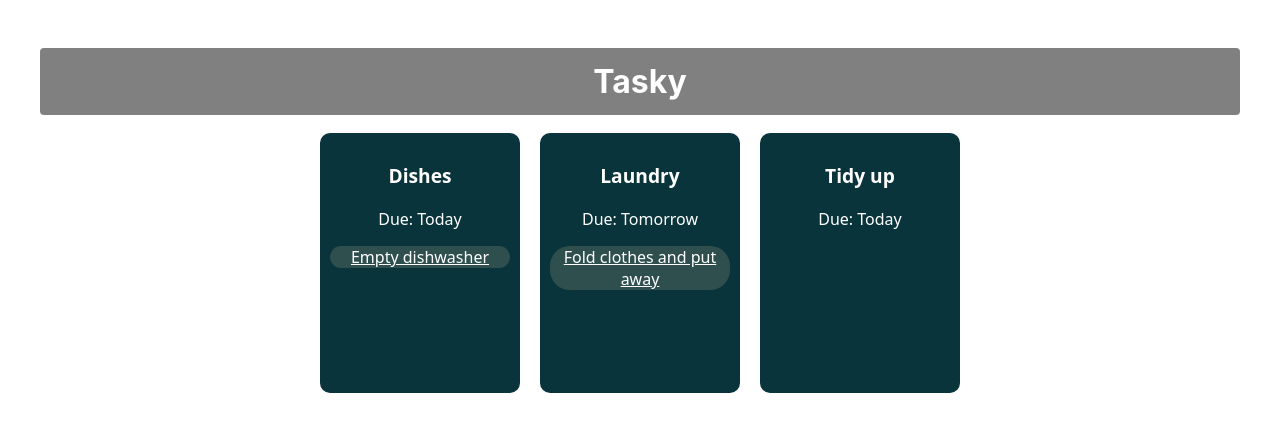
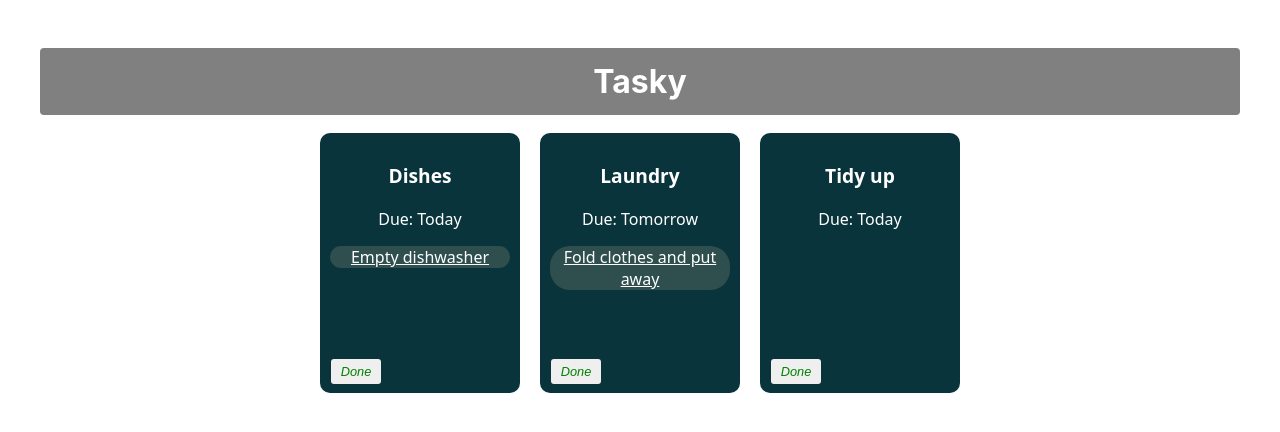
Before and after one commit to zalan-toth/react-basics-labs, a React (Create React App) app in the folder tasky/: page / in a window 1280 px wide. Shown: the top 432 px of the page. Built offline with nearby package versions, Linux system fonts and the light colour scheme.

Commit message:
Mark task as done

```diff
--- a/tasky/src/App.css
+++ b/tasky/src/App.css
@@ -10,6 +10,22 @@
 
 div {
   padding: 20px;
+}
+button {
+  border: none;
+  border-radius: 3px;
+  font-style: italic;
+  font-size: 0.8em;
+  margin: 4px 6px;
+  width: 50px;
+  height: 25px;
+}
+
+.doneButton {
+  position: absolute;
+  bottom: 5px;
+  left: 5px;
+  color: green;
 }
 .container{
   text-align: center;
--- a/tasky/src/App.js
+++ b/tasky/src/App.js
@@ -6,20 +6,28 @@
 function App() {
     const [ taskState, setTaskState ] = useState({
         tasks: [
-          { id: 1, title:"Dishes", description: "Empty dishwasher", deadline: "Today" },
-          { id: 2, title: "Laundry", description: "Fold clothes and put away", deadline: "Tomorrow" },
-          { id: 3, title: "Tidy up", deadline: "Today" }
+            { id: 1, title:"Dishes", description: "Empty dishwasher", deadline: "Today", done: false },
+            { id: 2, title: "Laundry", description: "Fold clothes and put away", deadline: "Tomorrow", done: false },
+            { id: 3, title: "Tidy up", deadline: "Today", done: false}
         ]
     });
+    const doneHandler = (taskIndex) => {
+        const tasks = [...taskState.tasks];
+        tasks[taskIndex].done = !tasks[taskIndex].done;
+        setTaskState({tasks});
+        console.log(`${taskIndex} ${tasks[taskIndex].done}`);
+    }
     return (
         <div className="container">
             <h1>Tasky</h1>
-          {taskState.tasks.map((task) => (
+            {taskState.tasks.map((task, index) => (
                 <Task
                     title={task.title}
                     description={task.description}
                     deadline={task.deadline}
                     key={task.id}
+                    done={task.done}
+                    markDone={() => doneHandler(index)}
                 />
             ))}
         </div>
--- a/tasky/src/components/Task.js
+++ b/tasky/src/components/Task.js
@@ -3,11 +3,12 @@
 const Task = (props) => {
 
     return (
-        <div className="card">
+        <div className="card" style={{backgroundColor: props.done ? '#bfbfbf' : '#09343b'}}>
 
             <p className="title">{props.title}</p>
             <p>Due: {props.deadline}</p>
-            <p className="description">{props.description}</p>
+            <p className="description" style={{backgroundColor: props.done ? '#a3a3a3' : '#2f4f4f'}}>{props.description}</p>
+            <button onClick={props.markDone} className='doneButton'>Done</button>
 
         </div>
     )
```
Lines whose indentation alone changed are shown as unchanged.
